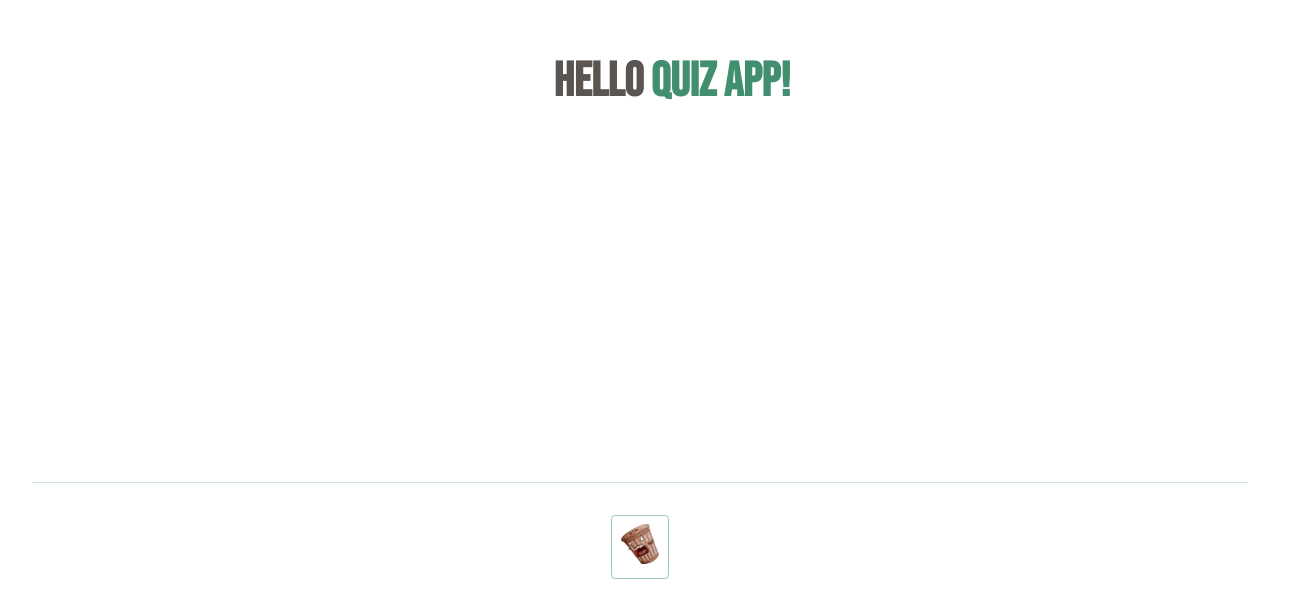
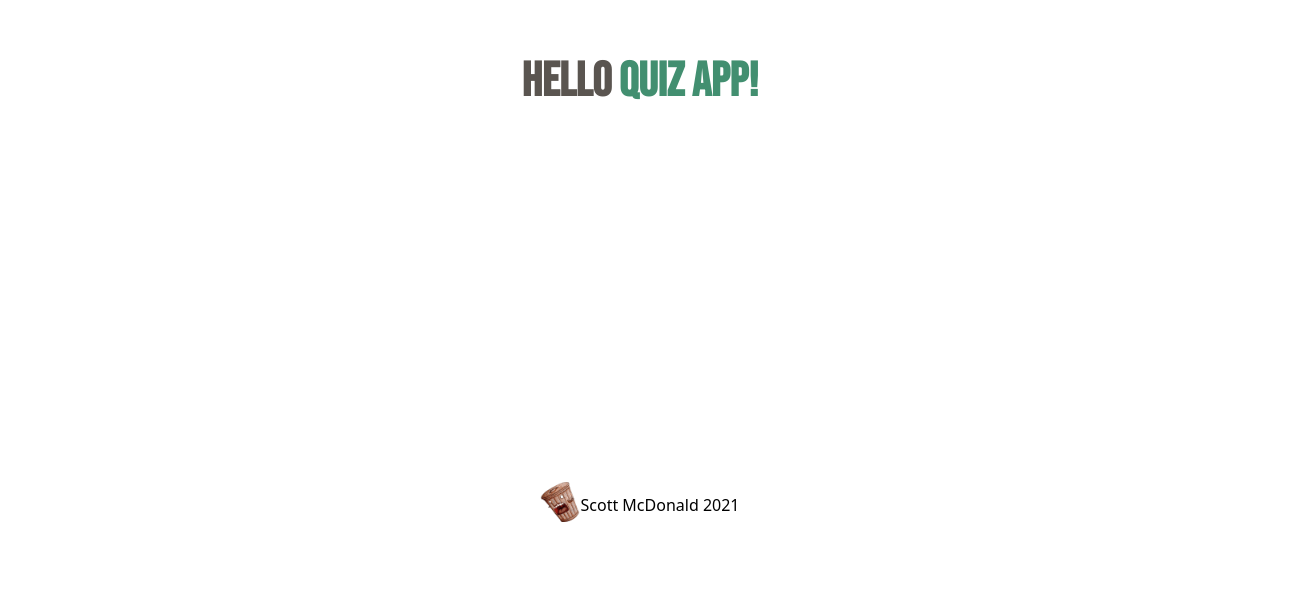
Before and after one commit to scottmcdonald1/quizapp, a Next.js app: page / in a window 1280 px wide. Shown: the part 318-908 px from the top of the page, 1312 px wide, since content can reach past the window. After the commit the page ends 846 px from the top, so only its background shows below. Built offline with nearby package versions, Linux system fonts and the light colour scheme.

Commit message:
created layout component directory with Layout.js and Footer.js components. NNow Layout component acts as shell for whole application. Reduced index.js to just <main> tag.

```diff
--- a/pages/_app.js
+++ b/pages/_app.js
@@ -1,7 +1,12 @@
 import '../styles/globals.css'
+import Layout from '../src/layout/layout'
 
 function MyApp({ Component, pageProps }) {
-  return <Component {...pageProps} />
+  return (
+    <Layout>
+      <Component {...pageProps} />
+    </Layout>
+  )
 }
 
 export default MyApp
--- a/pages/_document.js
+++ b/pages/_document.js
@@ -10,11 +10,12 @@
     return (
       <Html lang="en">
         <Head>
-            <link rel="preconnect" href="https://fonts.googleapis.com" />
-            <link rel="preconnect" href="https://fonts.gstatic.com" crossOrigin />
-            <link href="https://fonts.googleapis.com/css2?family=Abel&family=Bebas+Neue&family=Montserrat&display=swap"
-            rel="stylesheet"
-            />
+          <title>Quiz App</title>
+          <meta name="description" content="Generated by create next app" />
+          <link rel="icon" href="/favicon.ico" />
+          <link rel="preconnect" href="https://fonts.googleapis.com" />
+          <link rel="preconnect" href="https://fonts.gstatic.com" crossOrigin />
+          <link href="https://fonts.googleapis.com/css2?family=Abel&family=Bebas+Neue&family=Montserrat&display=swap" rel="stylesheet" />
         </Head>
         <body>
           <Main />
--- a/pages/index.js
+++ b/pages/index.js
@@ -3,13 +3,6 @@
 
 export default function Home() {
   return (
-    <div className="px-8">
-      <Head>
-        <title>Quiz App</title>
-        <meta name="description" content="Generated by create next app" />
-        <link rel="icon" href="/favicon.ico" />
-      </Head>
-
     <main>
 
       <div className="flex justify-center items-center w-screen h-screen">
@@ -21,15 +14,5 @@
       </div>
 
     </main>
-
-      <footer>
-        <div className="flex flex-col flex-1 justify-center items-center py-8 border-t border-vert59/25">
-          <div className="border border-vert59/50 rounded p-2 mb-2">
-            <Image src="/favicon.png" alt="Trash Can Doodle" width={40} height={40} />
-          </div>
-          <p className="font-abel text-orangeVif">Scott McDonald 2021</p>
-        </div>
-      </footer>
-    </div>
   )
 }
--- /dev/null
+++ b/src/layout/Footer.js
@@ -0,0 +1,15 @@
+import React from "react";
+import Image from "next/image";
+
+export default function Footer() {
+    return (
+      <footer>
+        <div className="flex flex-col flex-1 justify-center items-center py-8 border-t border-vert59/25">
+          <div className="border border-vert59/50 rounded p-2 mb-2">
+              <Image src="/favicon.png" alt="Trash Can Doodle" width={40} height={40} />
+          </div>
+          <p className="font-abel text-orangeVif">Scott McDonald 2021</p>
+        </div>
+      </footer>
+    )
+}
--- /dev/null
+++ b/src/layout/Layout.js
@@ -0,0 +1,14 @@
+import React from "react";
+import Head from 'next/head'
+import Footer from "./footer";
+
+export default function Layout({children}) {
+    return (
+      <div className="px-8">
+
+        {children}
+
+        <Footer />
+      </div>
+    )
+}
```
Lines whose indentation alone changed are shown as unchanged.
